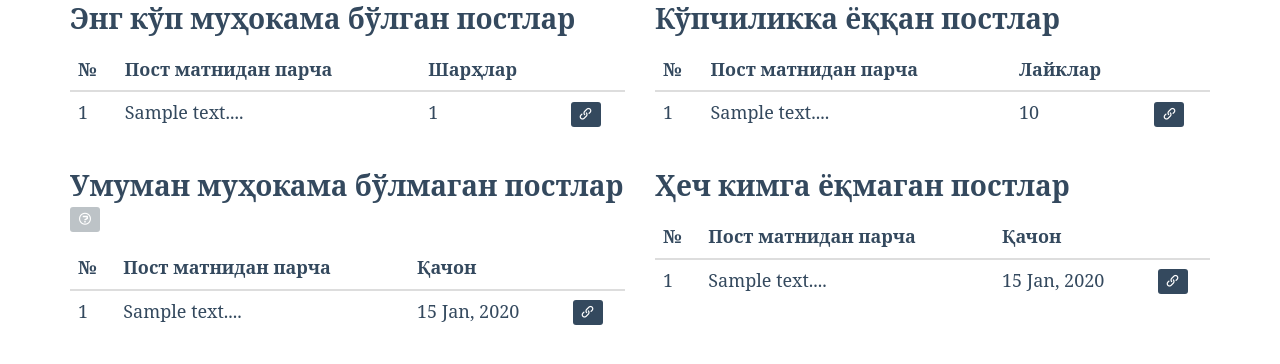
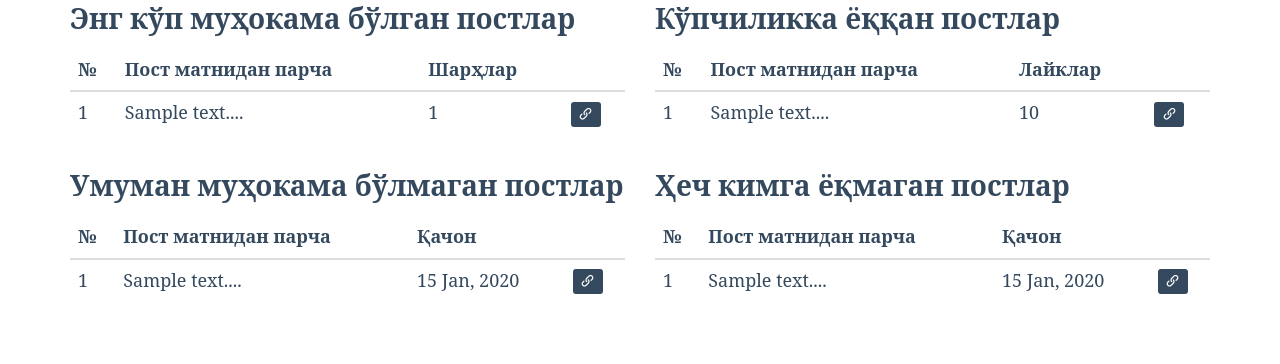
Before and after one commit to muminoff/tarjimonlar, a Django app: template templates/pages/posts.html in a window 1280 px wide. Shown: the part 161-525 px from the top of the page. Run offline with Django 3.2, Linux system fonts and the light colour scheme; the template is opened without the code that fills it: most values are stand-ins (such as "Sample title", 1, 10 or a date in 2020); some libraries are stand-ins or nearby versions.

Commit message:
No button

```diff
--- a/templates/pages/posts.html
+++ b/templates/pages/posts.html
@@ -51,7 +51,7 @@
 </div>
 <div class="row">
     <div class="col-md-6">
-      <h5>Умуман муҳокама бўлмаган постлар <button type="button" class="btn btn-xs btn-default" data-toggle="tooltip" data-placement="right" title="sample"><span class="icon-question"></span></button></h5>
+      <h5>Умуман муҳокама бўлмаган постлар</h5>
         <table class="table">
             <thead>
                 <tr>
```
